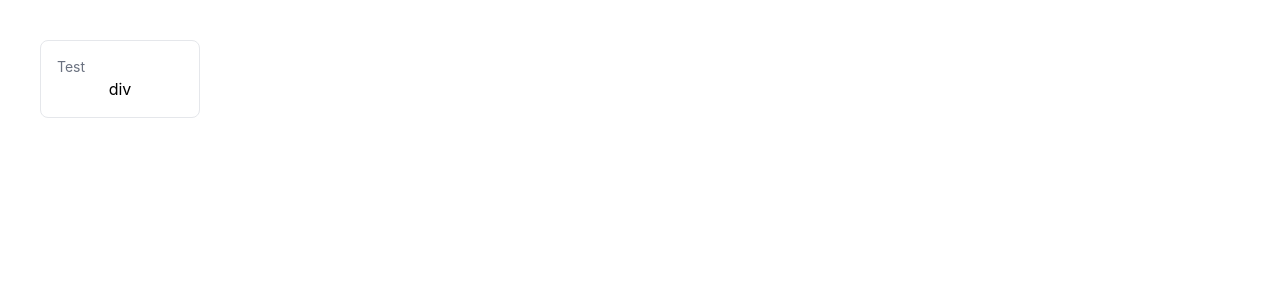
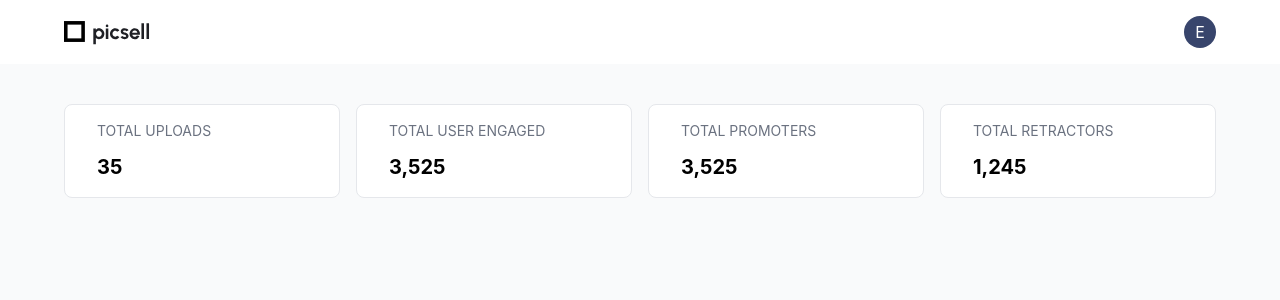
Before and after one commit to nameer/picsell, a React (Create React App) app in the folder frontend/: page /dashboard in a window 1280 px wide. Shown: the top 300 px of the page. Built offline with nearby package versions, Linux system fonts and the light colour scheme.

Commit message:
create dashboard layout

```diff
--- a/frontend/src/components/Card/index.jsx
+++ b/frontend/src/components/Card/index.jsx
@@ -2,8 +2,8 @@ import React from "react";
 
 const Card = ({ className, title, children }) => {
   return (
-    <div className={`border border-gray-200 p-4 rounded-lg ${className}`}>
-      {title && <div className="text-left text-sm text-gray-500">{title}</div>}
+    <div className={`border border-gray-200 p-4 rounded-lg bg-white ${className}`}>
+      {title && <div className="text-left text-sm text-gray-500 mb-3">{title}</div>}
       {children}
     </div>
   );
--- a/frontend/src/container/dashboard.jsx
+++ b/frontend/src/container/dashboard.jsx
@@ -1,5 +1,23 @@
-import Card from "../components/Card"
+import Card from "../components/Card";
+import DashboardLayout from "../layout/DashboardLayout";
 
-const Dashboard = () => <div><Card className="w-40 m-10" title="Test">div</Card></div>;
+const Overview = () => (
+  <DashboardLayout>
+    <div className="flex items-center gap-4">
+      <Card className="w-full px-8 text-left" title="TOTAL UPLOADS">
+        <div className="text-xl font-bold">35</div>
+      </Card>
+      <Card className="w-full px-8 text-left" title="TOTAL USER ENGAGED ">
+        <div className="text-xl font-bold">3,525 </div>
+      </Card>
+      <Card className="w-full px-8 text-left" title="TOTAL PROMOTERS">
+        <div className="text-xl font-bold">3,525</div>
+      </Card>
+      <Card className="w-full px-8 text-left" title="TOTAL RETRACTORS">
+        <div className="text-xl font-bold">1,245</div>
+      </Card>
+    </div>
+  </DashboardLayout>
+);
 
-export default Dashboard;
+export default Overview;
--- /dev/null
+++ b/frontend/src/layout/DashboardLayout.jsx
@@ -0,0 +1,19 @@
+import React from "react";
+
+import logo from "../assets/images/logo.svg";
+
+const DashboardLayout = ({ children }) => {
+  return (
+    <div className="flex flex-col h-full">
+      <div className="flex items-center justify-between px-16 py-4 bg-white">
+        <img src={logo} alt="Picsell logo"/>
+        <div className="bg-[#38456C] flex items-center justify-center size-8 text-white rounded-full">
+          E
+        </div>
+      </div>
+      <div className="grow bg-gray-50 px-16 py-10">{children}</div>
+    </div>
+  );
+};
+
+export default DashboardLayout;
--- a/frontend/src/layout/privateRoutes.jsx
+++ b/frontend/src/layout/privateRoutes.jsx
@@ -1,12 +1,12 @@
 import { Route, Routes } from "react-router-dom";
-import Dashboard from "../container/dashboard";
+import Overview from "../container/dashboard";
 
 const PrivateRoutes = () => {
-    return (
-            <Routes>
-                <Route path="/dashboard" element={<Dashboard />} />
-            </Routes>
-    )
-}
+  return (
+    <Routes>
+      <Route path="/dashboard" element={<Overview />} />
+    </Routes>
+  );
+};
 
 export default PrivateRoutes;
```
Also changed, not shown: frontend/src/assets/images/logo.svg (added).
